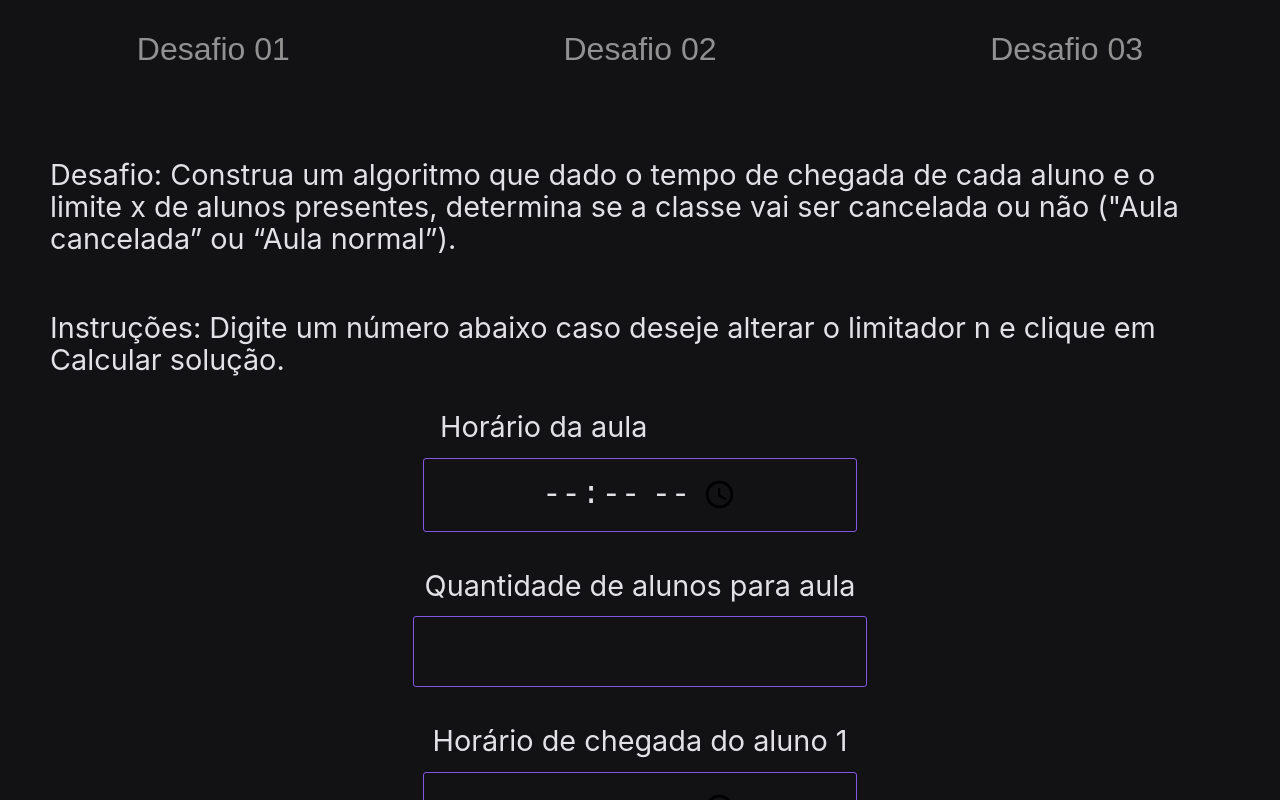
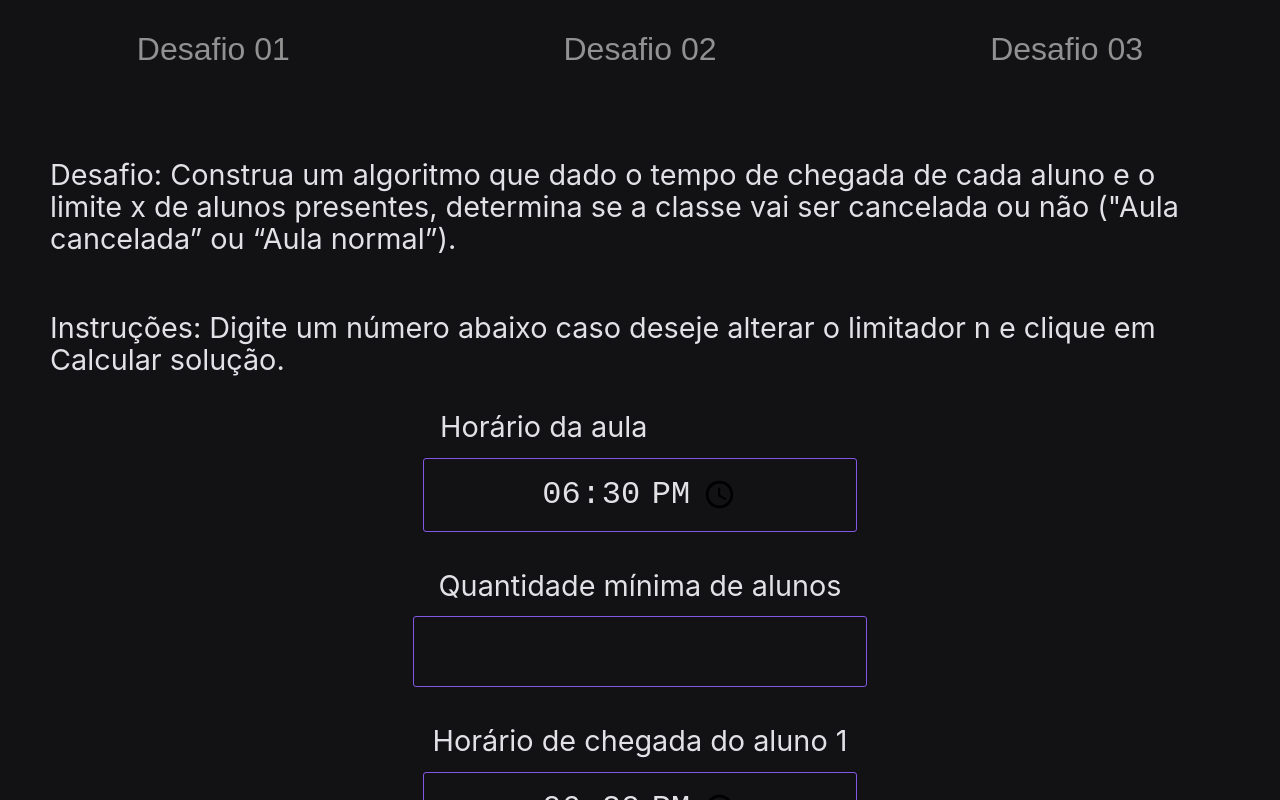
Before and after one commit to maax103/desafio-warren, a React (Create React App) app: page / in a window 1280 px wide. Both pictures are taken after a click on the button "Desafio 02". Shown: the top 800 px of the page. Built offline with nearby package versions, Linux system fonts and the light colour scheme.

Commit message:
implementado solucao desafio 02

```diff
--- a/src/components/Page/Desafio02/index.js
+++ b/src/components/Page/Desafio02/index.js
@@ -1,68 +1,99 @@
-import React, { useState } from 'react'
-import { Button } from '../../../generics/Button';
-import { Desafio02Container } from './style'
+import React, { useEffect, useState } from "react";
+import { Desafio02Container } from "./style";
 
 export const Desafio02 = () => {
+  const [maxTolerance, setMaxTolerance] = useState(0);
+  const [classTime, setClassTime] = useState("18:30");
+  const [students, setStudents] = useState([{ time: '18:20' }]);
 
-  const [maxTolerance, setMaxTolerance] = useState(0);
-  const [classTime, setClassTime] = useState(0);
-  const [students, setStudents] = useState([{time: 0}]);
-  // const [arrivalTime, setArrivalTime] = useState([0]);
 
   function addStudent() {
-    setStudents((studants)=>{
+    setStudents((studants) => {
       let newArray = [...studants];
-      newArray.push({time: 0});
+      newArray.push({ time: '18:20' });
       return newArray;
-    })
+    });
   }
 
-  function handleStudantArrivalTime(studentId, time){
-    setStudents((students)=>{
+  function handleStudantArrivalTime(studentId, time) {
+    setStudents((students) => {
       let newArray = [...students];
       newArray[studentId].time = time;
       console.log(newArray);
       return newArray;
-    })
+    });
+  }
+
+  function dropStudent() {
+    setStudents((students) => {
+      let newArray = [...students];
+      newArray.pop();
+      return newArray;
+    });
+  }
+
+  function Solution() {
+    let laterCount = 0;
+    let counterZeros = 0;
+    students.forEach((elem) => {
+      if (elem.time > classTime) {laterCount = laterCount + 1}
+      if (elem.time == 0){counterZeros = counterZeros + 1}
+    });
+    return students.length - laterCount - counterZeros >= maxTolerance ? (
+      <h3>Aula normal com {students.length - laterCount} aluno(s) </h3>
+    ) : (
+      <h3>Aula canelada pois só há {students.length - laterCount - counterZeros} aluno(s) presente(s)</h3>
+    );
   }
 
   return (
     <Desafio02Container>
       <p>
-        Desafio: Construa um algoritmo que dado o tempo de chegada de cada aluno e o limite x de
-        alunos presentes, determina se a classe vai ser cancelada ou não ("Aula cancelada” ou “Aula normal”).
+        Desafio: Construa um algoritmo que dado o tempo de chegada de cada aluno
+        e o limite x de alunos presentes, determina se a classe vai ser
+        cancelada ou não ("Aula cancelada” ou “Aula normal”).
       </p>
       <p>
-        Instruções: Digite um número abaixo caso deseje alterar o limitador n e clique em Calcular solução.
+        Instruções: Digite um número abaixo caso deseje alterar o limitador n e
+        clique em Calcular solução.
       </p>
       <label>Horário da aula</label>
-      <input type="time"
+      <input value={classTime}
+        type="time"
         onChange={(e) => {
-          console.log(e.target.value)
-          setClassTime(e.target.value)
-        }
-        }
+          console.log(e.target.value);
+          setClassTime(e.target.value);
+        }}
       />
-      <label>Quantidade de alunos para aula</label>
-      <input type="number"
+      <label>Quantidade mínima de alunos</label>
+      <input id="classTime"
+        type="number"
         onChange={(e) => {
           let value = e.target.value >= 0 ? e.target.value : 0;
           console.log(value);
-          setMaxTolerance(value)
+          setMaxTolerance(value);
         }}
       />
       {students.map((studant, id) => (
-      <div key={id} className='student'>
-        <label className='studantLabel'>Horário de chegada do aluno {id + 1}</label>
-        <input type="time"
-          onChange={(e) => {
-            handleStudantArrivalTime(id, e.target.value);
-          }
-          }
-        />
+        <div key={id} className="student">
+          <label className="studantLabel">
+            Horário de chegada do aluno {id + 1}
+          </label>
+          <div className="input">
+            <input value={students[id].time}
+              type="time"
+              onChange={(e) => {
+                handleStudantArrivalTime(id, e.target.value);
+              }}
+            />
+          </div>
+        </div>
+      ))}
+      <div className="buttons">
+        <button onClick={addStudent}>Adicionar outro um aluno</button>
+        <button onClick={dropStudent}>Excluir último aluno</button>
       </div>
-      ))}
-      <button onClick={addStudent}>Adicionar mais um aluno</button>
+      <Solution />
     </Desafio02Container>
-  )
-}
+  );
+};
--- a/src/components/Page/Desafio02/style.js
+++ b/src/components/Page/Desafio02/style.js
@@ -14,34 +14,35 @@ export const Desafio02Container = styled.div`
   font-size: 1.8rem;
   line-height: 100%;
   flex-direction: column;
-    p{
+
+  p {
     line-height: 2rem;
   }
 
-    button{
+  button {
     margin: 2rem auto;
     max-width: 1000px;
-        border: 1px solid #8257E6;
+    border: 1px solid #8257e6;
     border-radius: 0.4rem;
     font-size: 1rem;
     padding: 1rem;
     background-color: #00000000;
-        color: #E1E1E6;
+    color: #e1e1e6;
     transition: color 0.1s, background-color 0.1s;
     font-weight: bold;
 
-        &:hover{
+    &:hover {
       filter: brightness(1.1);
       color: white;
-            background-color: #8257E6
+      background-color: #8257e6;
     }
   }
 
-    input{
+  input {
     background-color: #00000000;
-        border: 1px solid #8257E6;
+    border: 1px solid #8257e6;
     padding: 1rem;
-        color: #E1E1E6;
+    color: #e1e1e6;
     font-size: 2rem;
     display: flex;
     justify-content: center;
@@ -50,32 +51,35 @@ export const Desafio02Container = styled.div`
     text-align: center;
     min-width: 400px;
     margin: 0.5rem auto 2rem auto;
-
   }
-    label{
+  label {
     min-width: 400px;
     margin: 0.5rem auto;
   }
 
-    .student{
+  .student {
     display: flex;
     justify-content: center;
     flex-direction: column;
-        .studantLabel{
-            /* background-color: red; */
+  }
 
+  .buttons {
+    margin: 0 auto;
+    button {
+      &:last-child {
+        margin-left: 1rem;
+        border-color: #770000;
+        color: #809181;
+        &:hover{
+            background-color: #880000;
+            color: white;
+        }
+      }
     }
   }
 
-    /* .studantLabel{
-        width: 800px;
-        height: 200px;
-        text-align: right;
-        margin: 0.5rem auto;
-    } */
-
-    .solution{
-        border: 1px solid #8257E6;
+  .solution {
+    border: 1px solid #8257e6;
     border-radius: 3px;
     margin: 50px 0;
     padding: 1rem;
@@ -83,12 +87,11 @@ export const Desafio02Container = styled.div`
     justify-content: center;
     flex-direction: column;
 
-        p{
+    p {
       margin: 2rem auto;
-
     }
   }
-    table{
+  table {
     width: 100%;
     border-collapse: collapse;
     text-align: center;
@@ -102,8 +105,8 @@ export const Desafio02Container = styled.div`
       /* background-color: #04AA6D; */
       color: white;
     }
-        tr{
+    tr {
       line-height: 2.4rem;
     }
   }
-`
+`;
```
Lines whose indentation alone changed are shown as unchanged.
